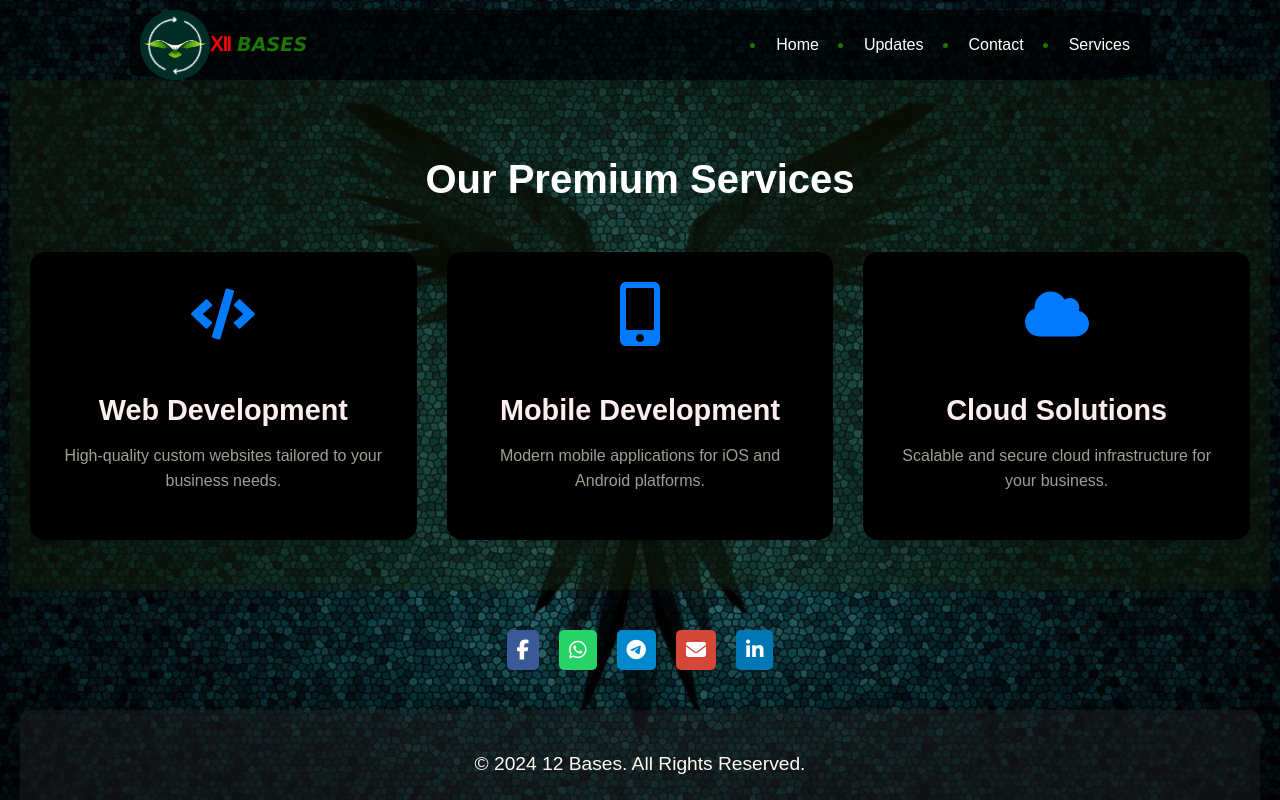
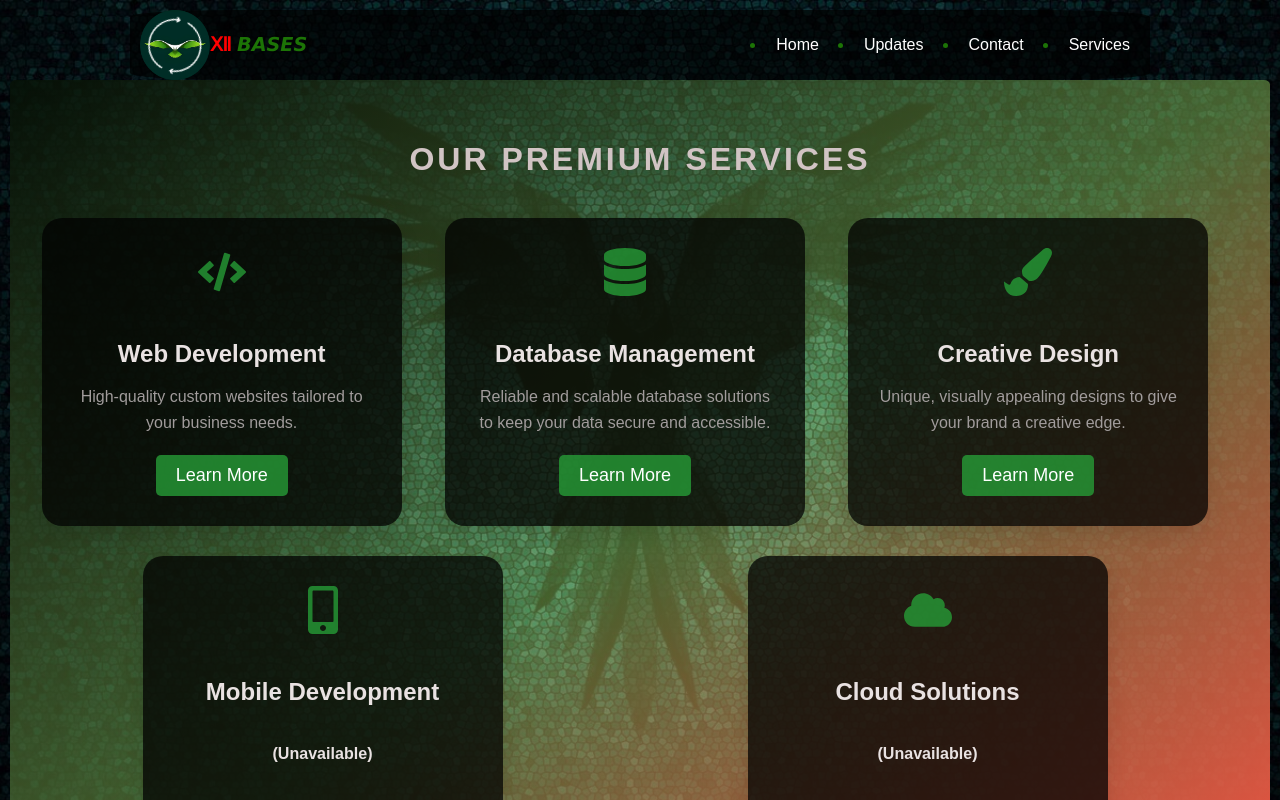
Before and after one commit to GALIB-Dev/12-Bases, a React (Create React App) app: page /services in a window 1280 px wide. Shown: the top 800 px of the page. Built offline with nearby package versions, Linux system fonts and the light colour scheme.

Commit message:
update Services.js update Services.css

```diff
--- a/src/Services.css
+++ b/src/Services.css
@@ -1,78 +1,90 @@
-/* Overall container styling */
 .services-container {
-  padding: 50px 20px;
-  background-color: #15240b62;
+  padding: 40px;
+  background: linear-gradient(to bottom right, #061106d0, #93cc5e77, #ff5145);
   text-align: center;
-  animation: fadeIn 1.5s ease-in-out;
+  border-radius: 2%;
+  border-radius: .5%;
+
 }
 
 .services-title {
-  font-size: 2.5rem;
-  color: #ffffff;
-  margin-bottom: 50px;
+  font-size: 2em;
+  font-weight: bold;
+  color: rgb(209, 196, 196);
+  margin-bottom: 40px;
+  text-transform: uppercase;
+  letter-spacing: 3px;
 }
 
-/* Grid layout for the services */
 .services-grid {
-  display: grid;
-  grid-template-columns: repeat(auto-fit, minmax(250px, 1fr));
+  display: flex;
+  justify-content: space-around;
+  flex-wrap: wrap;
   gap: 30px;
 }
 
-/* Card style for individual services */
 .service-card {
-  background-color: #000000;
-  border-radius: 15px;
+  background-color: #000000bd;
+  margin-left: -30px;
   padding: 30px;
-  box-shadow: 0 10px 25px rgba(0, 0, 0, 0.1);
-  transition: transform 0.3s ease, box-shadow 0.3s ease;
-  position: relative;
-  overflow: hidden;
+  width: 300px;
+  border-radius: 20px;
+  box-shadow: 0px 8px 20px rgba(0, 0, 0, 0.1);
+  transition: transform 0.3s ease-in-out, box-shadow 0.3s ease-in-out;
 }
 
 .service-card:hover {
   transform: translateY(-10px);
-  box-shadow: 0 15px 30px rgba(0, 0, 0, 0.2);
+  box-shadow: 0px 12px 30px rgba(0, 0, 0, 0.2);
 }
 
-/* Icons for each service */
 .service-icon {
-  font-size: 4rem;
-  color: #007bff;
+  font-size: 3em;
+  color: #279e37c9;
   margin-bottom: 20px;
   transition: color 0.3s ease;
 }
 
 .service-card:hover .service-icon {
-  color: #ff5733;
+  color: #ff6347;
 }
 
 .service-card h2 {
-  font-size: 1.8rem;
-  color: #ffeeee;
-  margin-bottom: 15px;
+  font-size: 1.5em;
+  margin-bottom: 10px;
+  color: #e9e2e2;
+  font-weight: bold;
 }
 
 .service-card p {
-  font-size: 1rem;
-  color: #aab1a3e8;
+  font-size: 1em;
+  color: #a19c9c;
+  margin-bottom: 20px;
 }
 
-/* Keyframe for fade-in animation */
-@keyframes fadeIn {
-  0% { opacity: 0; }
-  100% { opacity: 1; }
+.learn-more-btn {
+  padding: 10px 20px;
+  background-color: #279e37c9;
+  border: none;
+  color: white;
+  border-radius: 5px;
+  cursor: pointer;
+  transition: background-color 0.3s ease;
 }
 
-/* Responsive design */
+.learn-more-btn:hover {
+  background-color: #ff6347;
+}
+
 @media (max-width: 768px) {
-  .services-title {
-    font-size: 2rem;
-  }
-  .service-card {
+  .services-grid {
+    flex-direction: column;
+    align-items: center;
     padding: 20px;
   }
-  .service-card h2 {
-    font-size: 1.5rem;
+
+  .service-card {
+    width: 100%;
+    margin-bottom: 20px;
   }
 }
--- a/src/Services.js
+++ b/src/Services.js
@@ -1,6 +1,6 @@
 import React from 'react';
-import './Services.css'; // Add CSS for Services Page
-import { FaCode, FaMobileAlt, FaCloud } from 'react-icons/fa'; // Icons for services
+import './Services.css'; // Advanced CSS for Services Page
+import { FaCode, FaMobileAlt, FaCloud, FaDatabase, FaPaintBrush } from 'react-icons/fa'; // Icons for services
 
 const Services = () => {
   return (
@@ -11,16 +11,31 @@ const Services = () => {
           <FaCode className="service-icon" />
           <h2>Web Development</h2>
           <p>High-quality custom websites tailored to your business needs.</p>
+          <button className="learn-more-btn">Learn More</button>
+        </div>
+        <div className="service-card">
+          <FaDatabase className="service-icon" />
+          <h2>Database Management</h2>
+          <p>Reliable and scalable database solutions to keep your data secure and accessible.</p>
+          <button className="learn-more-btn">Learn More</button>
+        </div>
+        <div className="service-card">
+          <FaPaintBrush className="service-icon" />
+          <h2>Creative Design</h2>
+          <p>Unique, visually appealing designs to give your brand a creative edge.</p>
+          <button className="learn-more-btn">Learn More</button>
         </div>
         <div className="service-card">
           <FaMobileAlt className="service-icon" />
-          <h2>Mobile Development</h2>
+          <h2>Mobile Development<h6>(Unavailable)</h6></h2>
           <p>Modern mobile applications for iOS and Android platforms.</p>
+          <button className="learn-more-btn">Learn More</button>
         </div>
         <div className="service-card">
           <FaCloud className="service-icon" />
-          <h2>Cloud Solutions</h2>
+          <h2>Cloud Solutions<h6>(Unavailable)</h6></h2>
           <p>Scalable and secure cloud infrastructure for your business.</p>
+          <button className="learn-more-btn">Learn More</button>
         </div>
       </div>
     </div>
```
